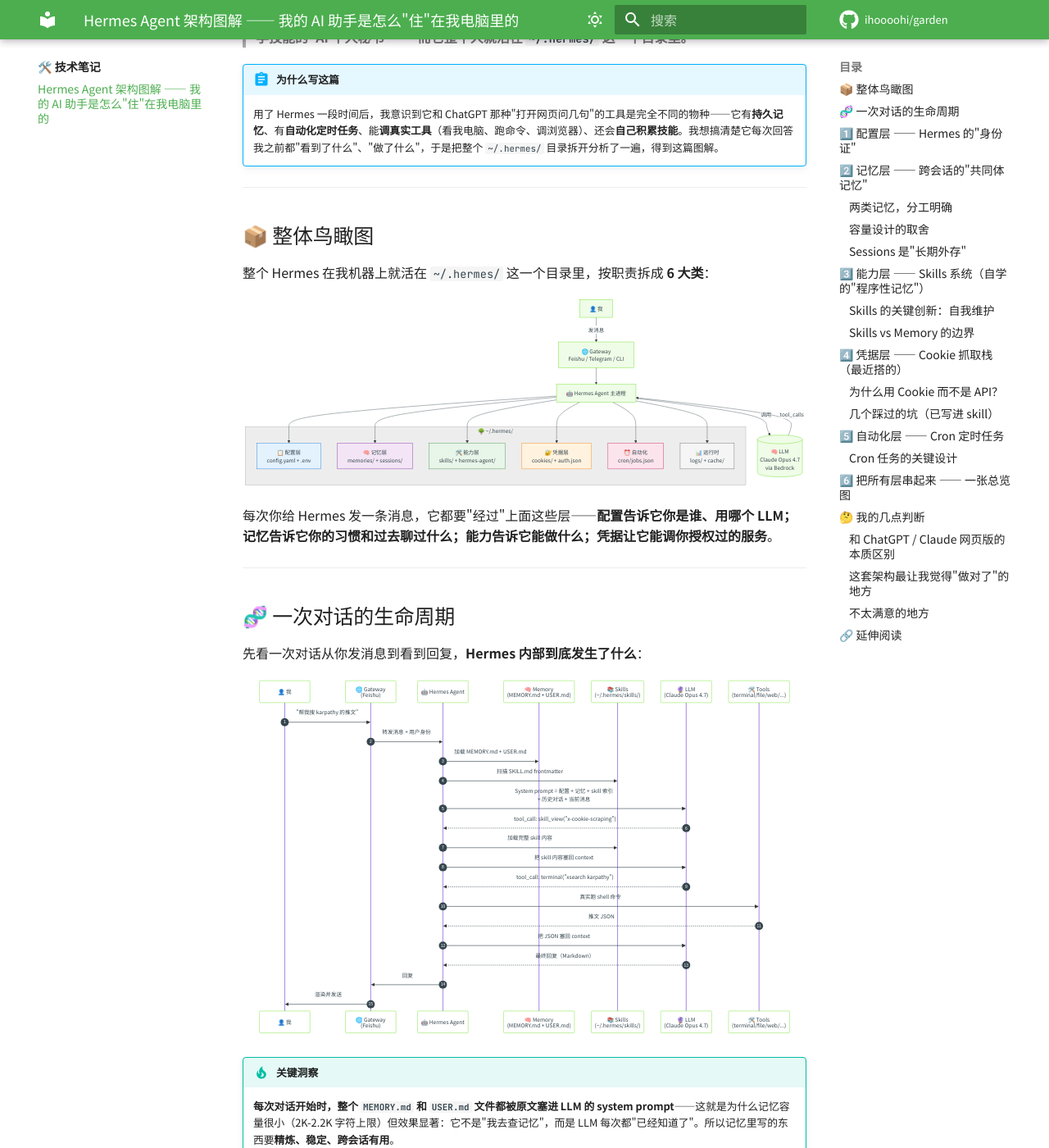
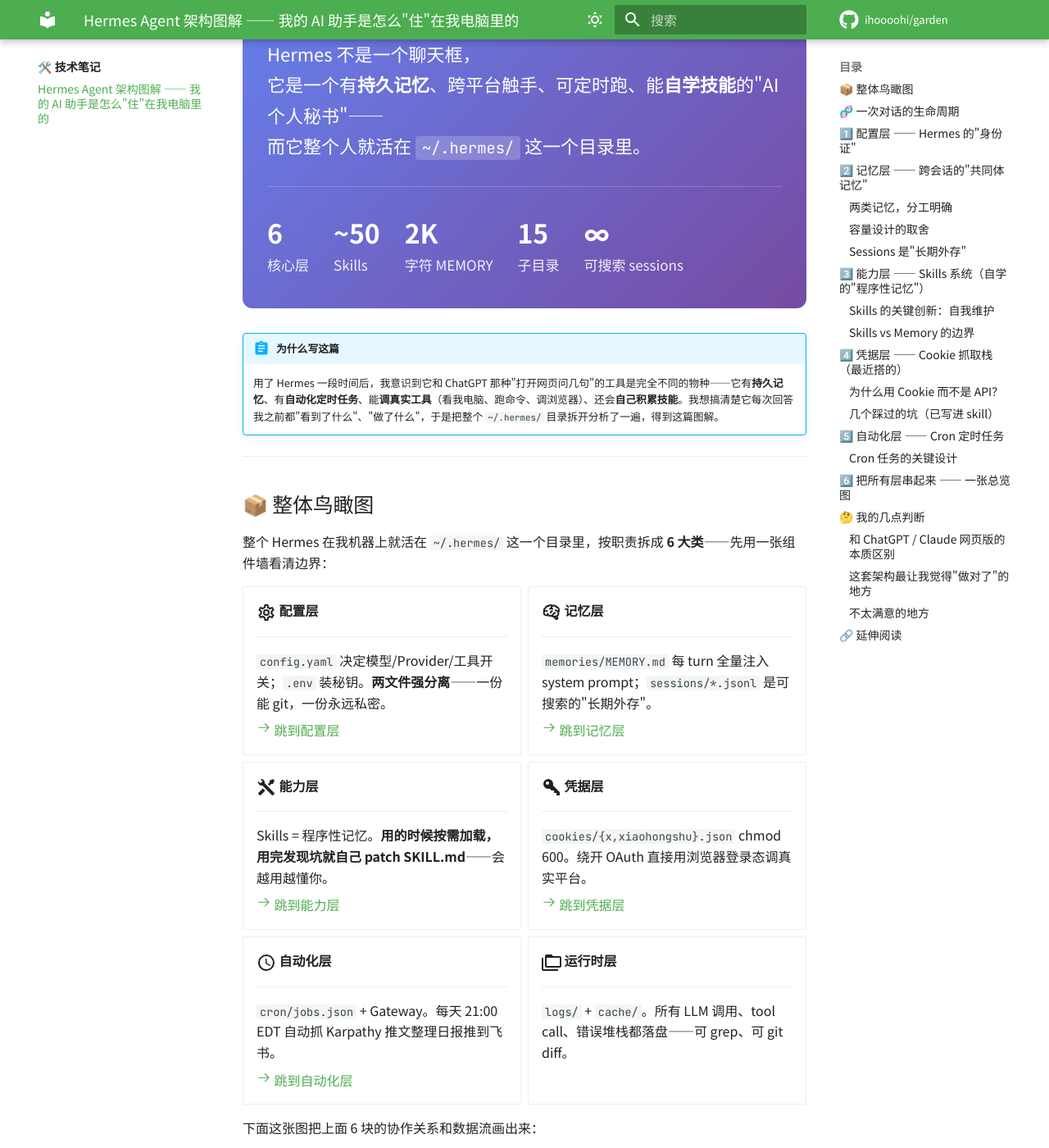
Before and after one commit to ihoooohi/garden, an MkDocs documentation site: the page built from docs/tech/hermes-architecture.md, in a window 1280 px wide and 1400 px high, scrolled down 261 px. Shown: the whole window at 82% size. Built offline with MkDocs 1.6.1 and Material for MkDocs 9.7.7, drawn with Linux system fonts in a browser that asks for light colours; comment, search, counter and statistics services are not loaded; some of the changed text lies outside the part shown.

Commit message:
✨ 增强: hermes-architecture HTML 视觉升级 (hero + grid cards + 对照墙)

````diff
--- a/docs/tech/hermes-architecture.md
+++ b/docs/tech/hermes-architecture.md
@@ -11,7 +11,20 @@ tags:
 
 # 🏛️ Hermes Agent 架构图解
 
-> 一句话定位：**Hermes 不是一个聊天框，它是一个有持久记忆、跨平台触手、可定时跑、能自学技能的"AI 个人秘书"——而它整个人就活在 `~/.hermes/` 这一个目录里。**
+<div style="background: linear-gradient(135deg, #667eea 0%, #764ba2 100%); padding: 2rem 1.5rem; border-radius: 12px; color: white; margin: 1.5rem 0;">
+<p style="font-size: 1.1rem; line-height: 1.7; margin: 0 0 1rem 0; font-weight: 500;">
+Hermes 不是一个聊天框，<br>
+它是一个有<b>持久记忆</b>、跨平台触手、可定时跑、能<b>自学技能</b>的"AI 个人秘书"——<br>
+而它整个人就活在 <code style="background: rgba(255,255,255,0.2); padding: 2px 8px; border-radius: 4px; color: #fff;">~/.hermes/</code> 这一个目录里。
+</p>
+<div style="display: flex; flex-wrap: wrap; gap: 1.5rem; margin-top: 1.5rem; padding-top: 1.5rem; border-top: 1px solid rgba(255,255,255,0.2);">
+  <div><div style="font-size: 1.6rem; font-weight: 700;">6</div><div style="font-size: 0.85rem; opacity: 0.9;">核心层</div></div>
+  <div><div style="font-size: 1.6rem; font-weight: 700;">~50</div><div style="font-size: 0.85rem; opacity: 0.9;">Skills</div></div>
+  <div><div style="font-size: 1.6rem; font-weight: 700;">2K</div><div style="font-size: 0.85rem; opacity: 0.9;">字符 MEMORY</div></div>
+  <div><div style="font-size: 1.6rem; font-weight: 700;">15</div><div style="font-size: 0.85rem; opacity: 0.9;">子目录</div></div>
+  <div><div style="font-size: 1.6rem; font-weight: 700;">∞</div><div style="font-size: 0.85rem; opacity: 0.9;">可搜索 sessions</div></div>
+</div>
+</div>
 
 !!! abstract "为什么写这篇"
     用了 Hermes 一段时间后，我意识到它和 ChatGPT 那种"打开网页问几句"的工具是完全不同的物种——它有**持久记忆**、有**自动化定时任务**、能**调真实工具**（看我电脑、跑命令、调浏览器）、还会**自己积累技能**。我想搞清楚它每次回答我之前都"看到了什么"、"做了什么"，于是把整个 `~/.hermes/` 目录拆开分析了一遍，得到这篇图解。
@@ -20,7 +33,59 @@ tags:
 
 ## 📦 整体鸟瞰图
 
-整个 Hermes 在我机器上就活在 `~/.hermes/` 这一个目录里，按职责拆成 **6 大类**：
+整个 Hermes 在我机器上就活在 `~/.hermes/` 这一个目录里，按职责拆成 **6 大类**——先用一张组件墙看清边界：
+
+<div class="grid cards" markdown>
+
+-   :material-cog-outline:{ .lg .middle } __配置层__
+
+    ---
+
+    `config.yaml` 决定模型/Provider/工具开关；`.env` 装秘钥。**两文件强分离**——一份能 git，一份永远私密。
+
+    [:octicons-arrow-right-24: 跳到配置层](#1-hermes)
+
+-   :material-brain:{ .lg .middle } __记忆层__
+
+    ---
+
+    `memories/MEMORY.md` 每 turn 全量注入 system prompt；`sessions/*.jsonl` 是可搜索的"长期外存"。
+
+    [:octicons-arrow-right-24: 跳到记忆层](#2)
+
+-   :material-tools:{ .lg .middle } __能力层__
+
+    ---
+
+    Skills = 程序性记忆。**用的时候按需加载，用完发现坑就自己 patch SKILL.md**——会越用越懂你。
+
+    [:octicons-arrow-right-24: 跳到能力层](#3-skills)
+
+-   :material-key-variant:{ .lg .middle } __凭据层__
+
+    ---
+
+    `cookies/{x,xiaohongshu}.json` chmod 600。绕开 OAuth 直接用浏览器登录态调真实平台。
+
+    [:octicons-arrow-right-24: 跳到凭据层](#4-cookie)
+
+-   :material-clock-outline:{ .lg .middle } __自动化层__
+
+    ---
+
+    `cron/jobs.json` + Gateway。每天 21:00 EDT 自动抓 Karpathy 推文整理日报推到飞书。
+
+    [:octicons-arrow-right-24: 跳到自动化层](#5-cron)
+
+-   :material-folder-multiple-outline:{ .lg .middle } __运行时层__
+
+    ---
+
+    `logs/` + `cache/`。所有 LLM 调用、tool call、错误堆栈都落盘——可 grep、可 git diff。
+
+</div>
+
+下面这张图把上面 6 块的协作关系和数据流画出来：
 
 ```mermaid
 graph TB
@@ -531,15 +596,35 @@ class CronJ,Hooks,Webhooks auto
 
 ### 和 ChatGPT / Claude 网页版的本质区别
 
-| | Hermes Agent | ChatGPT/Claude Web |
-|---|---|---|
-| 上下文持久性 | ✅ MEMORY.md 跨会话 | ❌ 每次新对话从零 |
-| 工具调用 | ✅ 真 shell + 真浏览器 | 部分（Code Interpreter） |
-| 自定义"程序性知识" | ✅ Skills 系统 | ❌ |
-| 定时主动推送 | ✅ cron + gateway | ❌ |
-| 多平台触手 | ✅ 飞书/TG/Discord/邮件 | ❌ 只在网页/App |
-| 数据归属 | 本地 ~/.hermes/ | 云端 |
-| 切换 LLM | ✅ 配置一行 | ❌ 锁定厂商 |
+<div class="grid" markdown>
+
+<div markdown>
+:material-rocket-launch: **Hermes Agent**
+{ .center }
+
+- ✅ **MEMORY.md 跨会话**：上次说过的事下次还记得
+- ✅ **真 shell + 真浏览器**：能 git push、能登小红书
+- ✅ **Skills 系统**：程序性知识可沉淀
+- ✅ **cron + gateway**：定时主动推消息
+- ✅ **多平台触手**：飞书 / TG / Discord / 邮件
+- ✅ **数据归属本地**：`~/.hermes/` 全在我电脑上
+- ✅ **切换 LLM 一行配置**：Opus / GPT-5 / 自部署都行
+</div>
+
+<div markdown>
+:material-web: **ChatGPT / Claude Web**
+{ .center }
+
+- ❌ 每次新对话从零开始
+- 🟡 部分（Code Interpreter，沙箱有限制）
+- ❌ 没有自定义"程序性知识"沉淀
+- ❌ 永远是"我问它答"，不会主动找我
+- ❌ 只在网页 / App 内
+- 🟡 云端，受厂商 ToS 约束
+- ❌ 锁定厂商
+</div>
+
+</div>
 
 ### 这套架构最让我觉得"做对了"的地方
 
````
